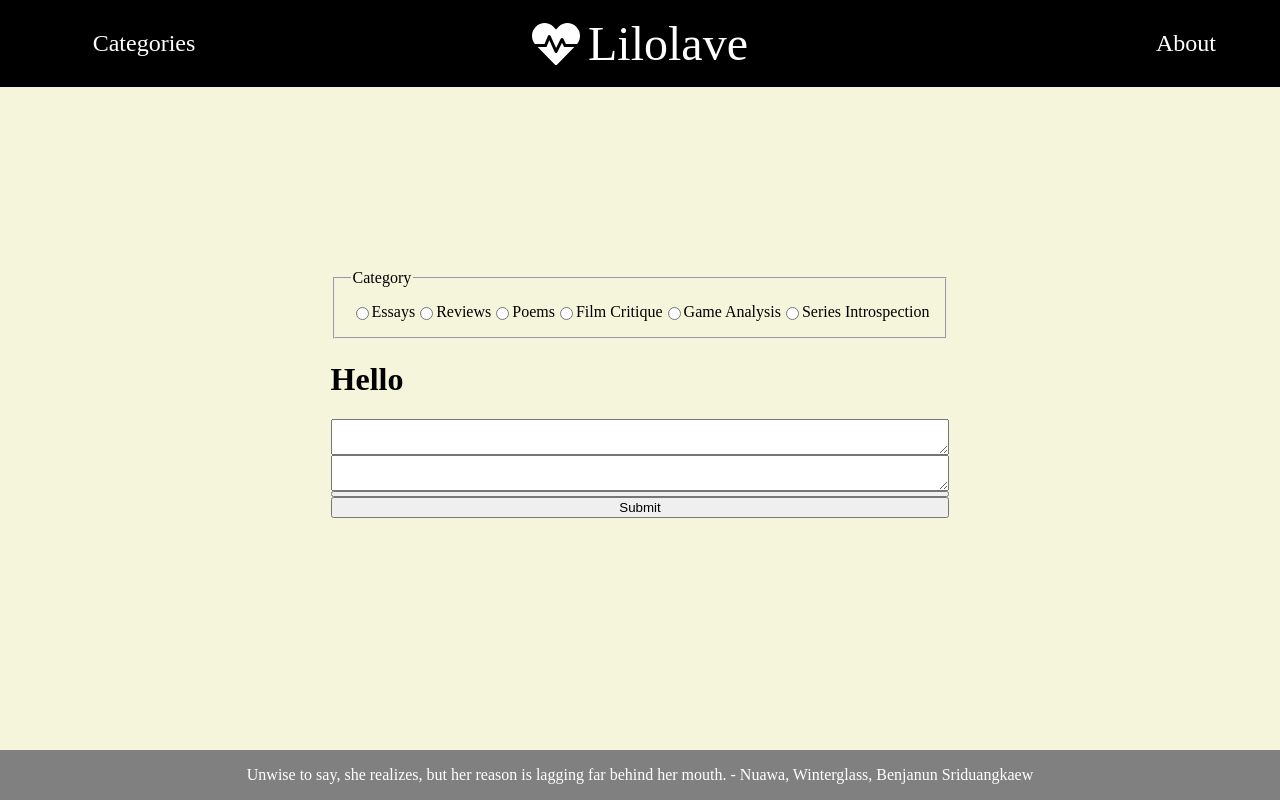
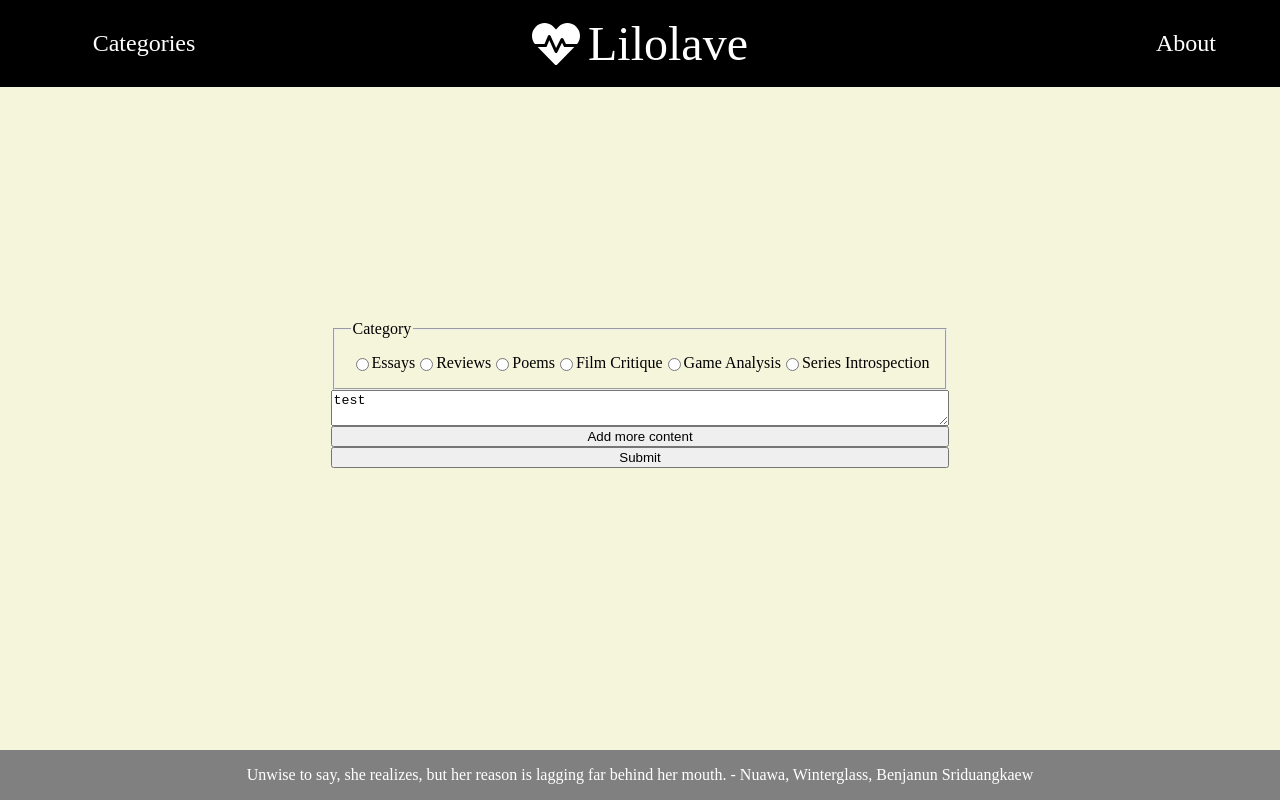
Before and after one commit to Diana-Deluvian/Lilolave, a React (Create React App) app in the folder client/: page /new-post in a window 1280 px wide. Built offline with nearby package versions, Linux system fonts and the light colour scheme; a web font is replaced by a local one.

Commit message:
functional text area components

```diff
--- a/client/src/components/NewPost/NewPost.css
+++ b/client/src/components/NewPost/NewPost.css
@@ -3,10 +3,3 @@
     flex-direction: column;
     justify-content: space-evenly;
 }
-
-
-.NewPostCategories {
-    padding: 1em;
-
-    display: flex;
-}
--- a/client/src/components/NewPost/NewPost.js
+++ b/client/src/components/NewPost/NewPost.js
@@ -1,11 +1,19 @@
 import React, { useState } from 'react';
 import './NewPost.css';
 import { useHistory } from "react-router-dom";
+import NewPostCategories from './NewPostCategories/NewPostCategories';
 import NewPostTextArea from './NewPostTextArea/NewPostTextArea'
 
-const NewPost = () => {
+const NewPost = (props) => {
     const [post, setPost] = useState({});
-    const [textAreas, setTextAreas] = useState([]);
+    const [textAreas, setTextAreas] = useState(props.contents || ["test"]);
+
+    function addTextArea(e) {
+        e.preventDefault();
+        const newTextArea = "";
+        setTextAreas([...textAreas, newTextArea]);
+      }
+
     const handleChange = e => {
         const { name, value } = e.target;
         setPost(prevState => ({
@@ -14,53 +22,31 @@ const NewPost = () => {
         }));
     };
     const handleChangeContent = e => {
-        const { name, value } = e.target;
-        setPost(prevState => ({
-            ...prevState,
-            content: {...prevState.content,
-                [name]:value
-            }
-        }))
+        let newTextArea = e.target.value;
+        let newTextAreas =  [...textAreas]
+        newTextAreas[e.target.id] = newTextArea;
+        console.log(newTextAreas)
+        setTextAreas([...newTextAreas]);
     }
-    const appendThing = e => {
-        e.preventDefault();
-        let text = <NewPostTextArea />
 
-        setTextAreas(text);
-    }
+    const textAreasList = textAreas
+    .map((textArea, index) => (
+      <NewPostTextArea
+        id = {index}
+        content = {textArea}
+        handleChangeContent = {handleChangeContent}
+      />
+    ));
+
     let history = useHistory();
     return (
 
 
 
     <form className="NewPostForm">
-
-<fieldset onChange={handleChange} className="NewPostCategories">
-      <legend>Category</legend>
-      <input type="radio" name="category" value="Essays"
-          id="Essays"/>
-      <label for="Essays">Essays</label>
-      <input type="radio" name="category" value="Reviews"
-          id="Reviews"/>
-      <label for="Reviews">Reviews</label>
-      <input type="radio" name="category" value="Poems"
-          id="Poems"/>
-     <label for="Poems">Poems</label>
-     <input type="radio" name="category" value="Film Critique"
-          id="Film Critique"/>
-      <label for="Film Critique">Film Critique</label>
-      <input type="radio" name="category" value="Game Analysis"
-          id="Game Analysis"/>
-      <label for="Game Analysis">Game Analysis</label>
-      <input type="radio" name="category" value="Series Introspection"
-          id="Series Introspection"/>
-     <label for="Series Introspection">Series Introspection</label>
-  </fieldset>
-        <h1>Hello</h1>
-        <textarea name="content1" onChange={handleChangeContent}></textarea>
-        <textarea name="content2" onChange={handleChangeContent}></textarea>
-        {textAreas}
-        <button onClick={appendThing}></button>
+        <NewPostCategories handleChange={handleChange} />
+        {textAreasList}
+        <button onClick={addTextArea}>Add more content</button>
     <button type="submit">Submit</button>
       </form>
     )
--- /dev/null
+++ b/client/src/components/NewPost/NewPostCategories/NewPostCategories.css
@@ -0,0 +1,5 @@
+.NewPostCategories {
+    padding: 1em;
+
+    display: flex;
+}
--- /dev/null
+++ b/client/src/components/NewPost/NewPostCategories/NewPostCategories.js
@@ -0,0 +1,31 @@
+import React from 'react';
+
+import './NewPostCategories.css';
+
+const NewPostCategories = ({handleChange}) => {
+    return(
+        <fieldset onChange={handleChange} className="NewPostCategories">
+      <legend>Category</legend>
+      <input type="radio" name="category" value="Essays"
+          id="Essays"/>
+      <label for="Essays">Essays</label>
+      <input type="radio" name="category" value="Reviews"
+          id="Reviews"/>
+      <label for="Reviews">Reviews</label>
+      <input type="radio" name="category" value="Poems"
+          id="Poems"/>
+     <label for="Poems">Poems</label>
+     <input type="radio" name="category" value="Film Critique"
+          id="Film Critique"/>
+      <label for="Film Critique">Film Critique</label>
+      <input type="radio" name="category" value="Game Analysis"
+          id="Game Analysis"/>
+      <label for="Game Analysis">Game Analysis</label>
+      <input type="radio" name="category" value="Series Introspection"
+          id="Series Introspection"/>
+     <label for="Series Introspection">Series Introspection</label>
+  </fieldset>
+    )
+}
+
+export default NewPostCategories;
--- a/client/src/components/NewPost/NewPostTextArea/NewPostTextArea.js
+++ b/client/src/components/NewPost/NewPostTextArea/NewPostTextArea.js
@@ -1,8 +1,9 @@
-import React from 'react';
+import React, { useState } from 'react';
 
-const NewPostTextArea = () => {
+const NewPostTextArea = ( {handleChangeContent, content, id }) => {
+
     return (
-        <h1>hello!</h1>
+        <textarea id={id} onChange={handleChangeContent} value={content}></textarea>
     )
 }
 
```
